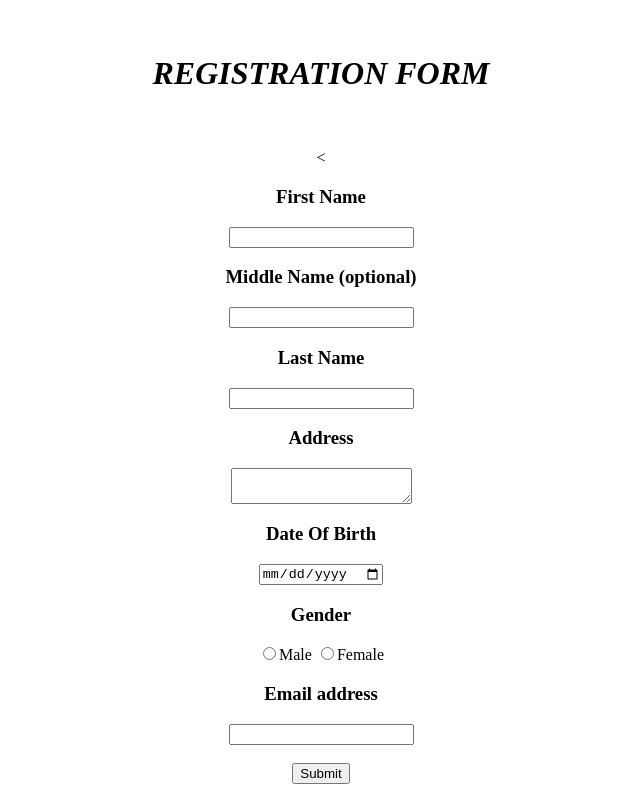
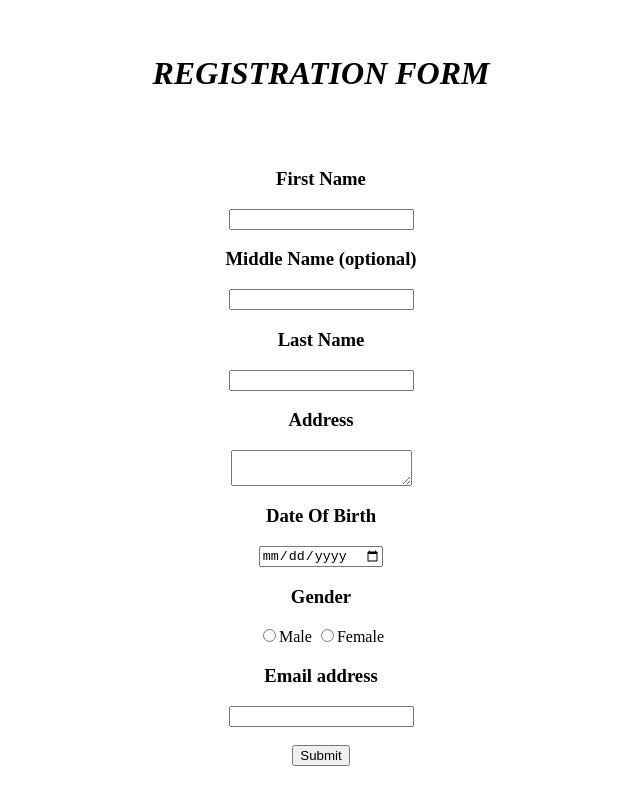
Before and after one commit to Chrisaj-17/reg, a plain HTML site: page index.html in a window 1280 px wide. Shown: the part 269-1061 px from the top of the page, without its empty margins (319-959 px from the left). Drawn offline with Linux system fonts and the light colour scheme.

Commit message:
index.html

```diff
--- a/index.html
+++ b/index.html
@@ -11,7 +11,8 @@
 <center><h1><i>REGISTRATION FORM</i></h1></center>
 <br>
 <br>
-<center><<h3>First Name</h3>
+<center>
+<h3>First Name</h3>
 <input type="text">
 <h3>Middle Name (optional)</h3>
 <input type="text">
```
